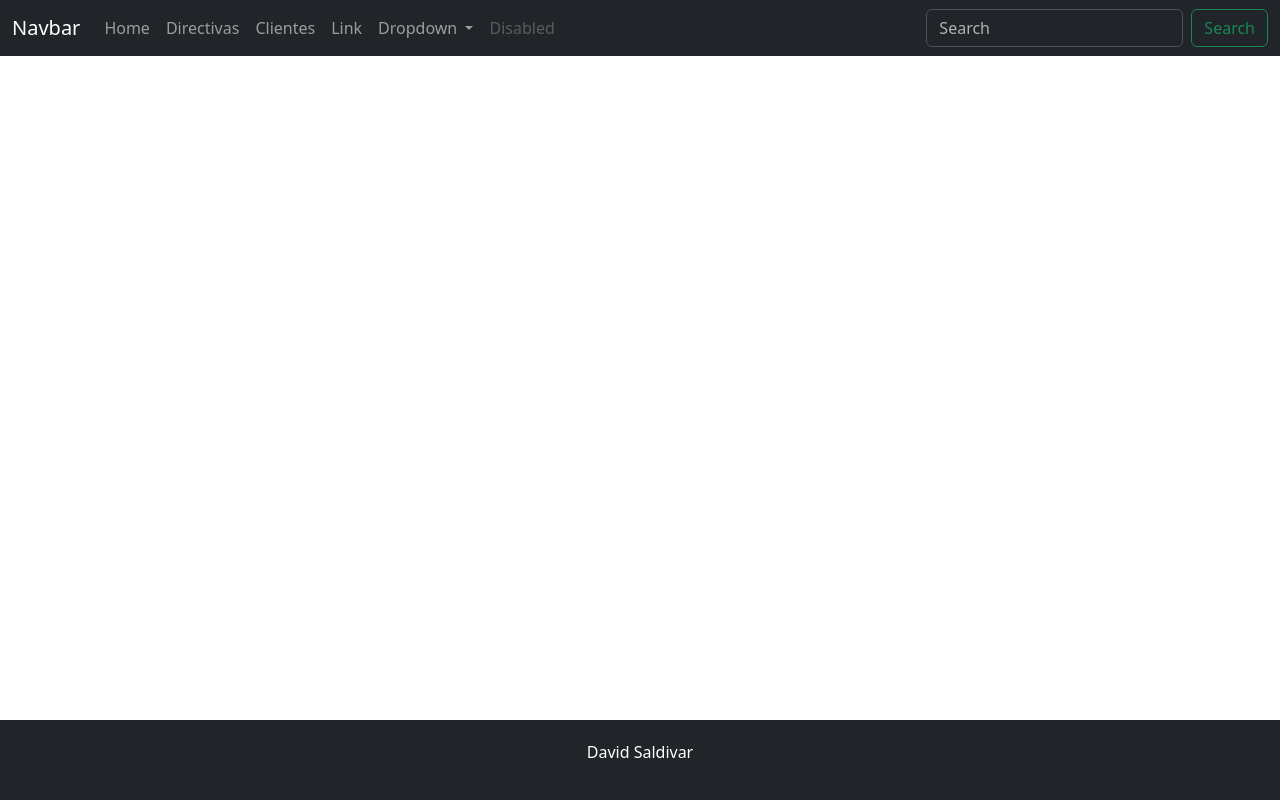
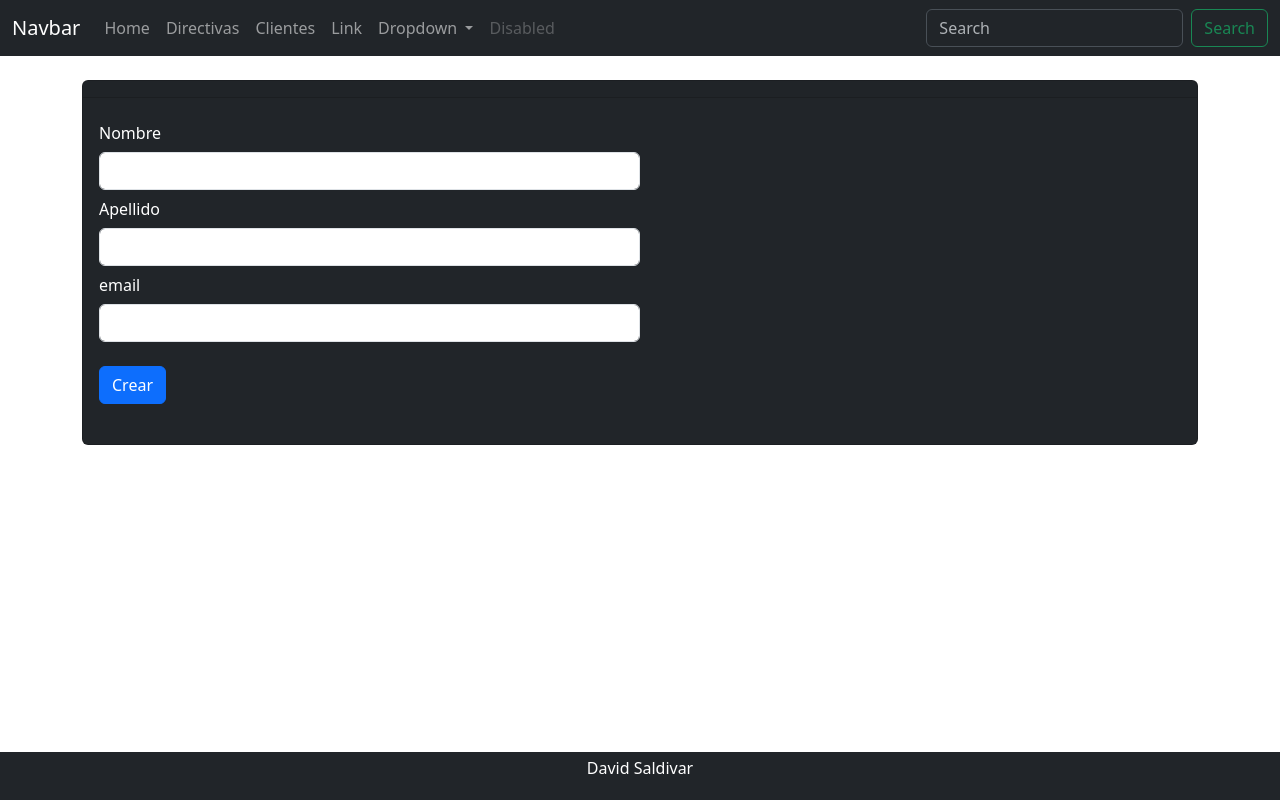
Before and after one commit to Davids-Berz/cherry, an Angular app: page /clientes/form in a window 1280 px wide. Before the commit this address led to /. Built offline with nearby package versions, Linux system fonts and the light colour scheme.

Commit message:
trabajando con sweet alert

```diff
--- a/package.json
+++ b/package.json
@@ -19,6 +19,7 @@
     "@angular/platform-browser-dynamic": "^15.1.0",
     "@angular/router": "^15.1.0",
     "rxjs": "~7.8.0",
+    "sweetalert2": "^11.7.2",
     "tslib": "^2.3.0",
     "zone.js": "~0.12.0"
   },
--- a/src/app/app.module.ts
+++ b/src/app/app.module.ts
@@ -16,7 +16,8 @@ import { FormsModule } from '@angular/forms';
 const routes: Routes = [
     {path: '', redirectTo:'/clientes', pathMatch:'full'},
     {path:'directivas', component:DirectivaComponent},
-    {path:'clientes', component:ClientesComponent}
+    {path:'clientes', component:ClientesComponent},
+    { path: 'clientes/form', component: FormComponent },
 ]
 
 @NgModule({
--- a/src/app/clientes/cliente.service.ts
+++ b/src/app/clientes/cliente.service.ts
@@ -1,7 +1,7 @@
 import { Injectable } from '@angular/core';
 import { Observable, of } from 'rxjs';
 import { Cliente } from './Cliente';
-import { HttpClient } from '@angular/common/http';
+import { HttpClient, HttpHeaders } from '@angular/common/http';
 import { map } from 'rxjs/operators';
 
 @Injectable({
@@ -11,8 +11,15 @@ export class ClienteService {
   constructor(private http: HttpClient) {}
 
   private urlEndPoint: string = 'http://localhost:8080/api/clientes';
+  private httpHeaders = new HttpHeaders({ 'Content-Type': 'application/json' });
 
   getClientes(): Observable<Cliente[]> {
     return this.http.get(this.urlEndPoint).pipe(map((res) => res as Cliente[]));
   }
+
+  create(cliente: Cliente): Observable<Cliente> {
+    return this.http.post<Cliente>(this.urlEndPoint, cliente, {
+      headers: this.httpHeaders,
+    });
+  }
 }
--- a/src/app/clientes/clientes.component.html
+++ b/src/app/clientes/clientes.component.html
@@ -1,9 +1,12 @@
-<div class=" d-flex justify-content-center">
-    <div class="card text-bg-primary m-3 flex-fill " style="max-width: 60%;">
+<div class="content">
+    <div class="card text-bg-primary m-4" style="">
         <div class="card-header">Clientes</div>
         <div class="card-body">
           <h5 class="card-title">Listado de Clientes</h5>
-          <table>
+          <div class="my-2 d-flex justify-content-start">
+            <button class="btn btn-success btn-sm" [routerLink]="['/clientes/form']">Crear Cliente</button>
+          </div>
+          <table class="">
             <thead>
                 <tr>
                     <th class="p-2 g-col-3">id</th>
--- a/src/app/clientes/form.component.html
+++ b/src/app/clientes/form.component.html
@@ -1,8 +1,8 @@
-<div class="card bg-dark text-white">
+<div class="card bg-dark text-white my-4">
   <div class="card-header"></div>
   <div class="card-body">
     <form action="POST" (ngSubmit)="create">
-      <div class="form-group row">
+      <div class="form-group-row">
         <label for="" class="col-form-label col-sm-2">Nombre</label>
         <div class="col-sm-6">
           <input
@@ -38,9 +38,9 @@
         </div>
       </div>
 
-      <div class="form-group row">
+      <div class="form-group-row my-4">
         <div class="col-sm-6">
-            <button class="btn btn-primary btn-sm" role="button"></button>
+            <button class="btn btn-primary " role="button" (click)="create()">Crear</button>
         </div>
       </div>
     </form>
--- a/src/app/clientes/form.component.ts
+++ b/src/app/clientes/form.component.ts
@@ -1,5 +1,8 @@
+import { ClienteService } from './cliente.service';
 import { Cliente } from './Cliente';
 import { Component, OnInit } from '@angular/core';
+import { Router } from '@angular/router';
+import Swal from 'sweetalert2';
 
 @Component({
   selector: 'app-form',
@@ -9,12 +12,16 @@ import { Component, OnInit } from '@angular/core';
 export class FormComponent implements OnInit {
   cliente: Cliente = new Cliente();
   title:string = 'Crear Cliente'
-  constructor() {}
+  constructor(private clienteService: ClienteService, private router: Router) {}
 
   ngOnInit(): void {}
 
   create(): void {
-    console.log('clicked!')
-    console.log(this.cliente)
+    this.clienteService.create(this.cliente).subscribe(
+      cliente =>  {
+        this.router.navigate(['/clientes'])
+        Swal.fire('Nuevo Cliente', `Cliente ${cliente.nombre} creado con exito`, 'success')
+      }
+    )
   }
 }
--- a/src/app/footer/footer.component.css
+++ b/src/app/footer/footer.component.css
@@ -2,4 +2,4 @@
     position: fixed;
     bottom: 0px;
     width: 100%;
-}
+  }
--- a/src/app/footer/footer.component.html
+++ b/src/app/footer/footer.component.html
@@ -1,5 +1,5 @@
-<footer class="footer text-center ">
+<footer class="footer text-center mt-4">
     <div class="text-bg-dark p-1">
-        <p class="text-bg-dark p-3">{{autor.nombre + ' ' + autor.apellido}}</p>
+        <p class="text-bg-dark">{{autor.nombre + ' ' + autor.apellido}}</p>
     </div>
 </footer>
```
Also changed, not shown: 1 other file (tests, documents, lock files or other folders).
